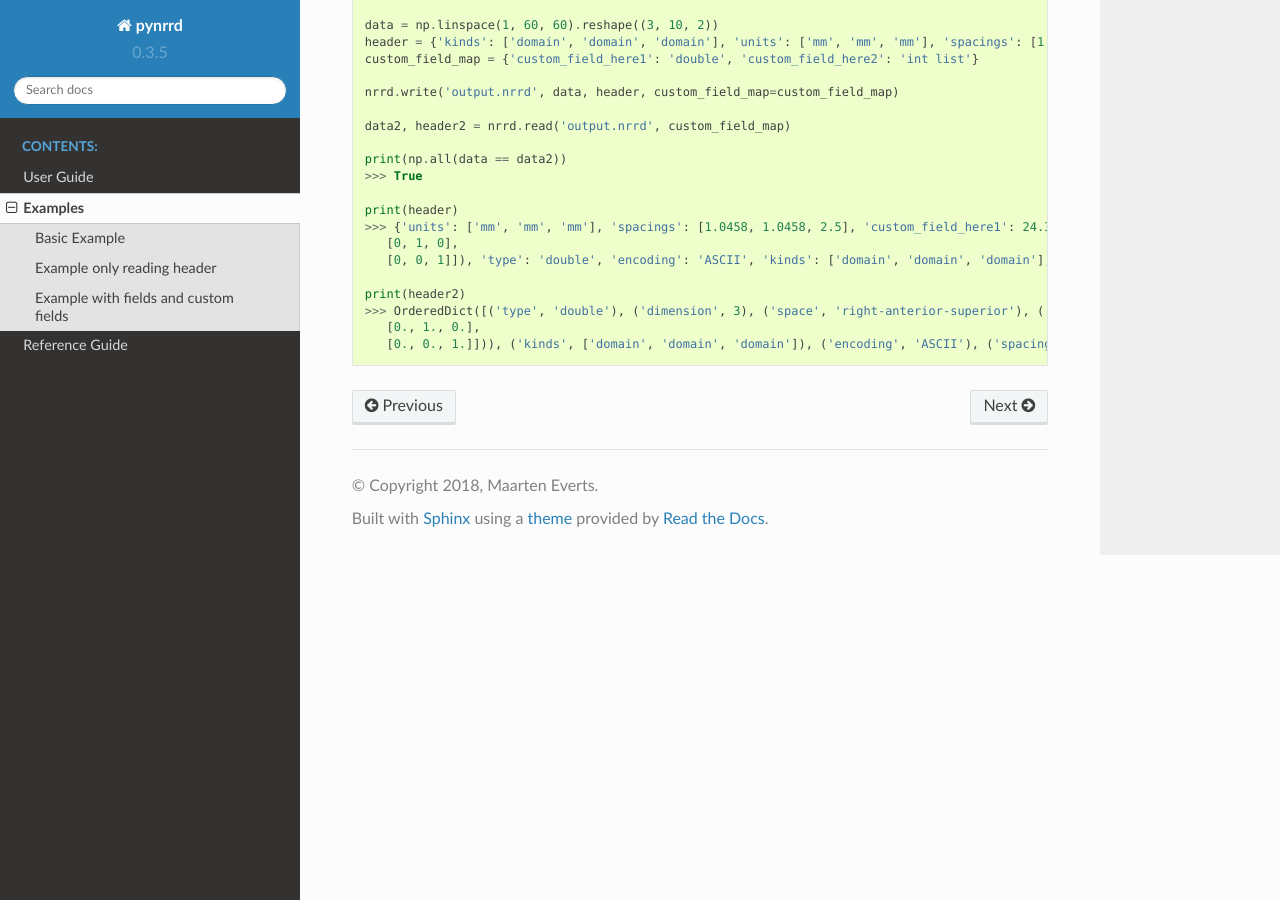
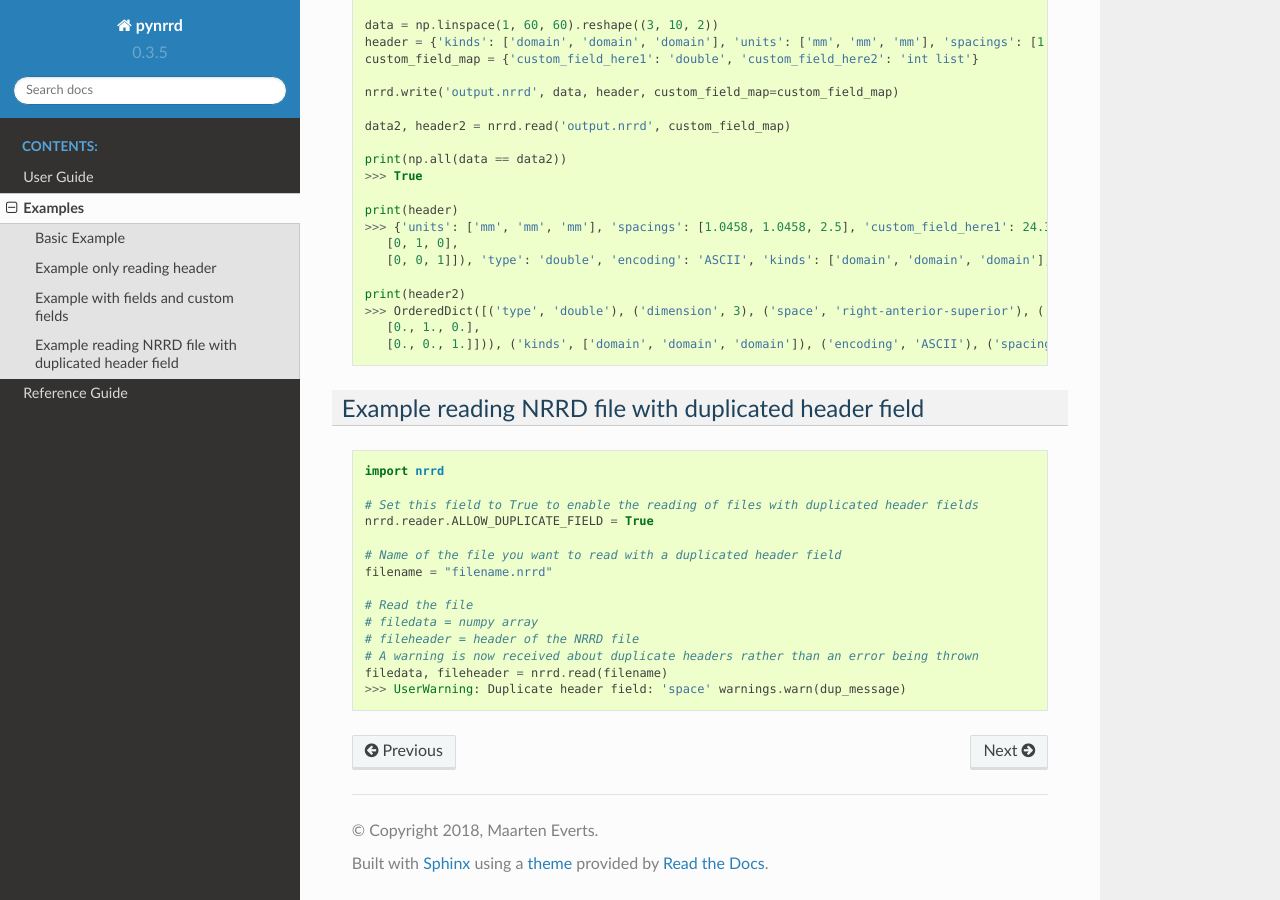
Before and after one commit to mhe/pynrrd, a Sphinx documentation site: the page built from docs/source/examples.rst, in a window 1280 px wide and 900 px high, scrolled down 843 px. Built offline with Sphinx 7.4.7 and the Read the Docs theme 2.0.0, drawn with Linux system fonts in a browser that asks for light colours.

Commit message:
Update the documentation with ALLOW_DUPLICATE_FIELD  (#72)
Documentation update to include the ALLOW_DUPLICATE_FIELD information (#71 )

Create docstring for ALLOW_DUPLICATE_FIELD and compile it into the API reference page. Includes example of how to use field and information on the getting started page about its purpose.

Fix small issue with ALLOW_DUPLICATE_FIELD test that referenced by wrong name.

Also updated the API reference to show the ALLOW_DUPLICATE_FIELD docstring in addition to it being displayed in the table of contents for the reading section.

Update references to True/False & ALLOW_DUPLICATE_FIELD so Sphinx appropriately links to these items.

Also found a small mistake in the tests that was missed originally I decided to fix here. Wasn't worth the extra effort of a separate PR.

```diff
--- a/docs/source/examples.rst
+++ b/docs/source/examples.rst
@@ -61,3 +61,22 @@
     >>> OrderedDict([('type', 'double'), ('dimension', 3), ('space', 'right-anterior-superior'), ('sizes', array([ 3, 10,  2])), ('space directions', array([[1., 0., 0.],
        [0., 1., 0.],
        [0., 0., 1.]])), ('kinds', ['domain', 'domain', 'domain']), ('encoding', 'ASCII'), ('spacings', array([1.0458, 1.0458, 2.5   ])), ('units', ['mm', 'mm', 'mm']), ('custom_field_here1', 24.34), ('custom_field_here2', array([1, 2, 3, 4]))])
+
+Example reading NRRD file with duplicated header field
+-------------
+.. code-block:: python
+
+    import nrrd
+
+    # Set this field to True to enable the reading of files with duplicated header fields
+    nrrd.reader.ALLOW_DUPLICATE_FIELD = True
+
+    # Name of the file you want to read with a duplicated header field
+    filename = "filename.nrrd"
+
+    # Read the file
+    # filedata = numpy array
+    # fileheader = header of the NRRD file
+    # A warning is now received about duplicate headers rather than an error being thrown
+    filedata, fileheader = nrrd.read(filename)
+    >>> UserWarning: Duplicate header field: 'space' warnings.warn(dup_message)
--- a/docs/source/pynrrd.rst
+++ b/docs/source/pynrrd.rst
@@ -11,6 +11,7 @@
     nrrd.read
     nrrd.read_header
     nrrd.read_data
+    nrrd.reader.ALLOW_DUPLICATE_FIELD
 
 Writing NRRD files
 ~~~~~~~~~~~~~~~~~~
@@ -47,3 +48,5 @@
     :members:
     :undoc-members:
     :show-inheritance:
+
+.. autodata:: nrrd.reader.ALLOW_DUPLICATE_FIELD
--- a/docs/source/user-guide.rst
+++ b/docs/source/user-guide.rst
@@ -188,6 +188,8 @@
 
 The :meth:`read_data` will not typically be used besides within the :meth:`read` function because the header is a required parameter (:obj:`header`) to this function. The remaining two parameters :obj:`fh` and :obj:`filename` are optional depending on the parameters but it never hurts to specify both. The file handle (:obj:`fh`) is necessary if the header contains the NRRD data as well (AKA it is not a detached file). However, if the NRRD data is detached from the header, then the :obj:`filename` parameter is required to obtain the absolute path to the data file. The :meth:`read_data` function returns a :class:`numpy.ndarray` of the data.
 
+Some NRRD files, while prohibited by specification, may contain duplicated reader fields preventing the proper reading of the file. Changing :data:`nrrd.reader.ALLOW_DUPLICATE_FIELD` to :obj:`True` will show a warning instead of an error while trying to read the file.
+
 Writing NRRD files
 ------------------
 Writing to NRRD files can be done with the single function :meth:`write`. The :obj:`filename` parameter to the function specifies the absolute or relative filename to write the NRRD file. If the :obj:`filename` extension is .nhdr, then the :obj:`detached_header` parameter is set to true automatically. If the :obj:`detached_header` parameter is set to :obj:`True` and the :obj:`filename` ends in .nrrd, then the header file will have the same path and base name as the :obj:`filename` but with an extension of .nhdr. In all other cases, the header and data are saved in the same file.
```
Also changed, not shown: 2 other files.
